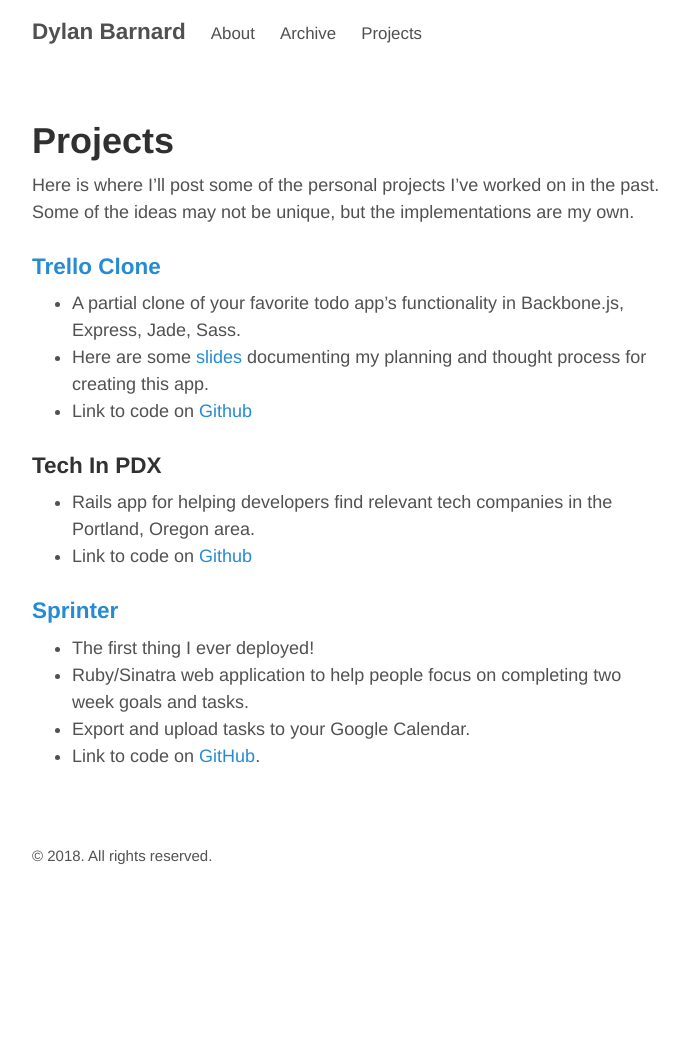
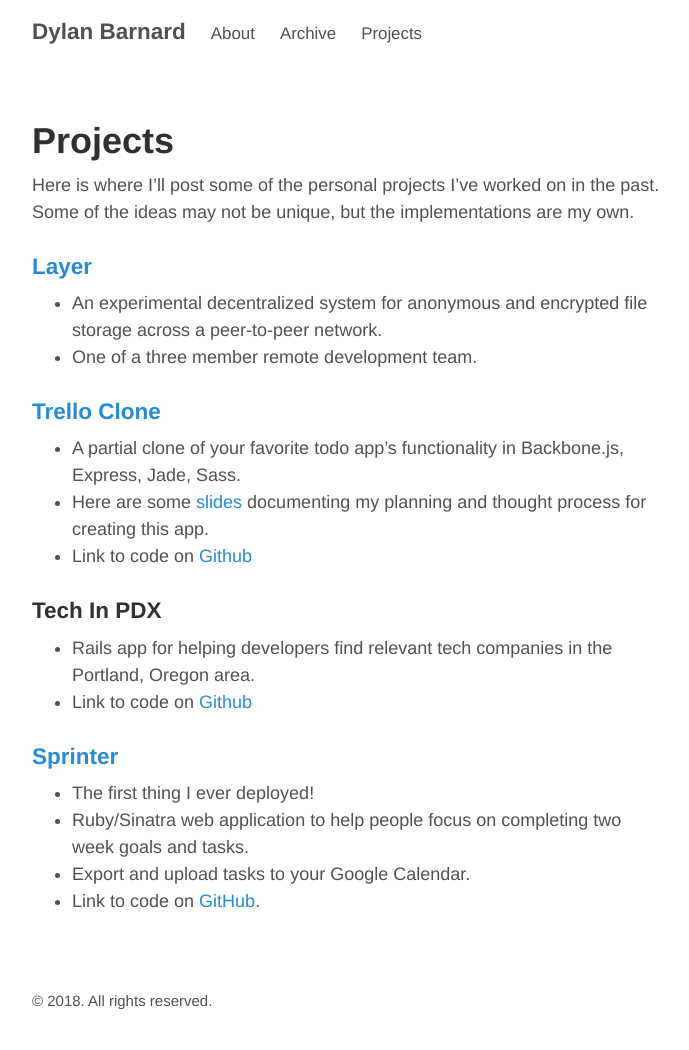
Before and after one commit to dylankb/dylankb.github.io, a Jekyll site: the page built from projects.md, in a window 1280 px wide. Shown: the whole page, without its empty margins (293-982 px from the left). Built offline with Jekyll 4.4.1, drawn with Linux system fonts in a browser that asks for light colours; before the commit the page ends 905 px from its top, so only the background shows below that.

Commit message:
Update bio

```diff
--- a/projects.md
+++ b/projects.md
@@ -4,6 +4,11 @@ title: Projects
 ---
 
 Here is where I'll post some of the personal projects I've worked on in the past. Some of the ideas may not be unique, but the implementations are my own.
+
+### [Layer](https://github.com/layr-team/Layr)
+
+  * An experimental decentralized system for anonymous and encrypted file storage across a peer-to-peer network.
+  * One of a three member remote development team.
 
 ### [Trello Clone](https://dkb-trello-clone.herokuapp.com/)
 
```
Also changed, not shown: about.md (+2 -1 lines).
